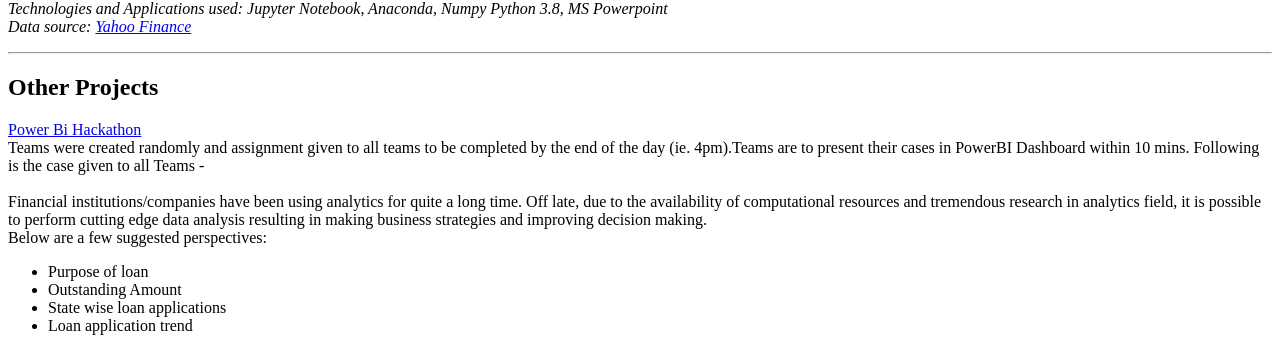
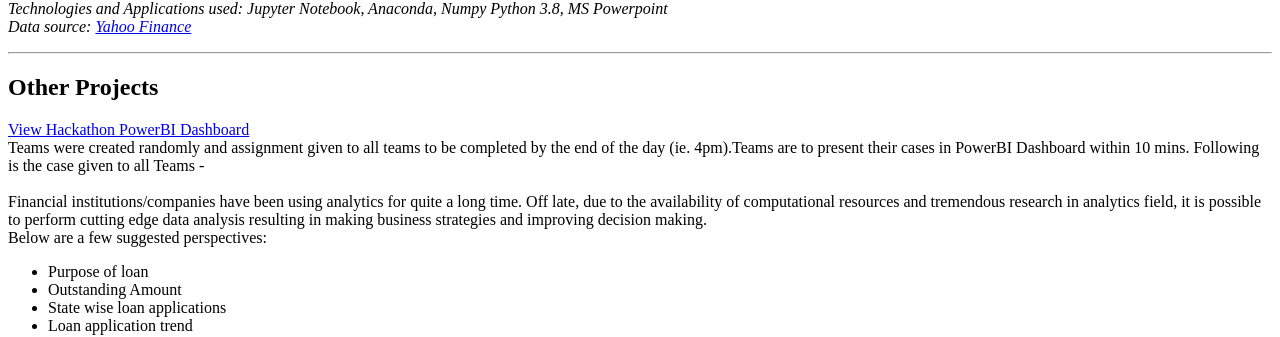
Before and after one commit to ZalehaAli/Data-Analytics-Portfolio, a Jekyll site: the page built from index.md, in a window 1280 px wide and 900 px high, scrolled down 3417 px. Shown: the part 363-700 px from the top of the window. Built offline with Jekyll 4.4.1, drawn with Linux system fonts in a browser that asks for light colours; our own code applies the rules of GitHub Pages for plain Markdown files.

Commit message:
Update index.md

```diff
--- a/index.md
+++ b/index.md
@@ -150,8 +150,8 @@ The main aim of the Capstone Project 4 is to exhibit the five stages of the data
 ----
 
 # Other Projects
-
-[Power Bi Hackathon](http://example.com/)
+<a href="pdf/Hacktahon.pdf" target="_blank">View Hackathon PowerBI Dashboard</a>
+<!--[Power Bi Hackathon](http://example.com/)-->
 <br>
 Teams were created randomly and assignment given to all teams to be completed by the end of the day (ie. 4pm).Teams are to present their cases in PowerBI Dashboard within 10 mins. Following is the case given to all Teams -
 <br>
```
